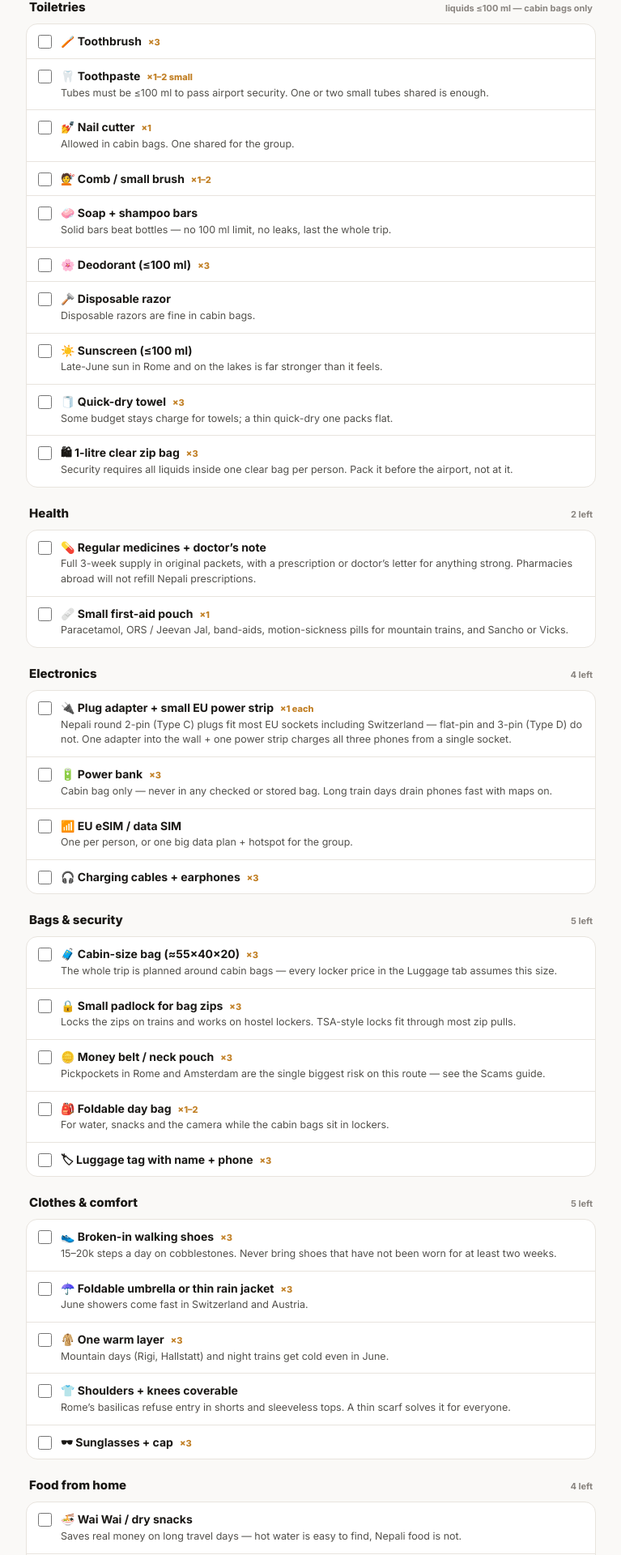
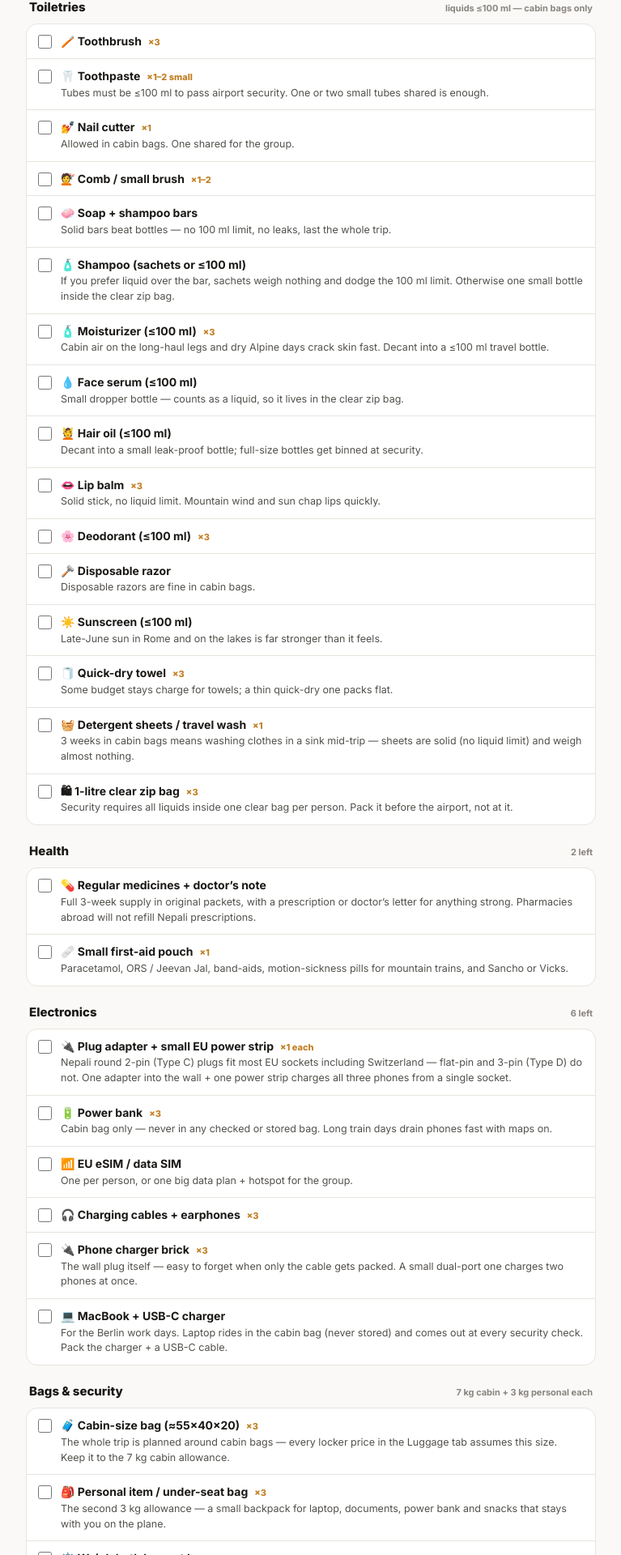
Before and after one commit to SaugatEd/travel-route, a React (Vite) app: page /todo in a window 1280 px wide. Shown: the part 873-2793 px from the top of the page at 81% size, without its empty margins (256-1023 px from the left). Built offline with nearby package versions, Linux system fonts and the light colour scheme.

Commit message:
fix(changes):

```diff
--- a/src/components/layout/NavTabs.tsx
+++ b/src/components/layout/NavTabs.tsx
@@ -15,7 +15,6 @@ const TABS: TabDef[] = [
   { to: '/calendar',   label: 'Calendar',  icon: '🗓' },
   { to: '/book',       label: 'Book',      icon: '🔖' },
   { to: '/itinerary',  label: 'Itinerary', icon: '📋' },
-  { to: '/day-guide',  label: 'Day Guide', icon: '📖' },
   { to: '/todo',       label: 'To-do',     icon: '✅' },
   { to: '/luggage',    label: 'Luggage',   icon: '🧳' },
   { to: '/trains',     label: 'Trains',    icon: '🚄' },
@@ -23,10 +22,11 @@ const TABS: TabDef[] = [
   { to: '/seats',      label: 'Seat & Pass', icon: '💺' },
   { to: '/map',        label: 'Map',       icon: '📍' },
   { to: '/documents',  label: 'Docs',      icon: '📄' },
+  { to: '/day-guide',  label: 'Day Guide', icon: '📖' },
 ];
 
-// Phone bottom bar: 4 highest-frequency tabs + a More sheet for the rest.
-const PRIMARY_PATHS = ['/', '/calendar', '/itinerary', '/map'];
+// Phone bottom bar: highest-frequency tabs + a More sheet for the rest.
+const PRIMARY_PATHS = ['/', '/calendar', '/itinerary'];
 const PRIMARY_TABS = TABS.filter((t) => PRIMARY_PATHS.includes(t.to));
 const SECONDARY_TABS = TABS.filter((t) => !PRIMARY_PATHS.includes(t.to));
 
--- a/src/components/layout/shell.css
+++ b/src/components/layout/shell.css
@@ -265,7 +265,7 @@
   .app-footer { padding-bottom: calc(22px + 56px + env(safe-area-inset-bottom)); }
   .app-bottomnav {
     display: grid;
-    grid-template-columns: repeat(5, 1fr);
+    grid-template-columns: repeat(4, 1fr);
     position: fixed;
     bottom: 0;
     left: 0;
--- a/src/data/packingData.ts
+++ b/src/data/packingData.ts
@@ -92,6 +92,33 @@ export const PACKING: PackGroup[] = [
         head: '🧼 Soap + shampoo bars',
         detail: 'Solid bars beat bottles — no 100 ml limit, no leaks, last the whole trip.',
       },
+      {
+        id: 'shampoo',
+        head: '🧴 Shampoo (sachets or ≤100 ml)',
+        detail: 'If you prefer liquid over the bar, sachets weigh nothing and dodge the 100 ml limit. Otherwise one small bottle inside the clear zip bag.',
+      },
+      {
+        id: 'moisturizer',
+        head: '🧴 Moisturizer (≤100 ml)',
+        qty: '×3',
+        detail: 'Cabin air on the long-haul legs and dry Alpine days crack skin fast. Decant into a ≤100 ml travel bottle.',
+      },
+      {
+        id: 'face-serum',
+        head: '💧 Face serum (≤100 ml)',
+        detail: 'Small dropper bottle — counts as a liquid, so it lives in the clear zip bag.',
+      },
+      {
+        id: 'hair-oil',
+        head: '💆 Hair oil (≤100 ml)',
+        detail: 'Decant into a small leak-proof bottle; full-size bottles get binned at security.',
+      },
+      {
+        id: 'lipbalm',
+        head: '👄 Lip balm',
+        qty: '×3',
+        detail: 'Solid stick, no liquid limit. Mountain wind and sun chap lips quickly.',
+      },
       { id: 'deo', head: '🌸 Deodorant (≤100 ml)', qty: '×3' },
       { id: 'razor', head: '🪒 Disposable razor', detail: 'Disposable razors are fine in cabin bags.' },
       {
@@ -104,6 +131,12 @@ export const PACKING: PackGroup[] = [
         head: '🧻 Quick-dry towel',
         qty: '×3',
         detail: 'Some budget stays charge for towels; a thin quick-dry one packs flat.',
+      },
+      {
+        id: 'laundry',
+        head: '🧺 Detergent sheets / travel wash',
+        qty: '×1',
+        detail: '3 weeks in cabin bags means washing clothes in a sink mid-trip — sheets are solid (no liquid limit) and weigh almost nothing.',
       },
       {
         id: 'ziplock',
@@ -150,17 +183,41 @@ export const PACKING: PackGroup[] = [
       },
       { id: 'sim', head: '📶 EU eSIM / data SIM', detail: 'One per person, or one big data plan + hotspot for the group.' },
       { id: 'cables', head: '🎧 Charging cables + earphones', qty: '×3' },
+      {
+        id: 'phone-charger',
+        head: '🔌 Phone charger brick',
+        qty: '×3',
+        detail: 'The wall plug itself — easy to forget when only the cable gets packed. A small dual-port one charges two phones at once.',
+      },
+      {
+        id: 'macbook',
+        head: '💻 MacBook + USB-C charger',
+        detail: 'For the Berlin work days. Laptop rides in the cabin bag (never stored) and comes out at every security check. Pack the charger + a USB-C cable.',
+      },
     ],
   },
   {
     id: 'bags',
     title: 'Bags & security',
+    hint: '7 kg cabin + 3 kg personal each',
     items: [
       {
         id: 'cabinbag',
         head: '🧳 Cabin-size bag (≈55×40×20)',
         qty: '×3',
-        detail: 'The whole trip is planned around cabin bags — every locker price in the Luggage tab assumes this size.',
+        detail: 'The whole trip is planned around cabin bags — every locker price in the Luggage tab assumes this size. Keep it to the 7 kg cabin allowance.',
+      },
+      {
+        id: 'personalbag',
+        head: '🎒 Personal item / under-seat bag',
+        qty: '×3',
+        detail: 'The second 3 kg allowance — a small backpack for laptop, documents, power bank and snacks that stays with you on the plane.',
+      },
+      {
+        id: 'weigh',
+        head: '⚖️ Weigh both bags at home',
+        qty: '×3',
+        detail: 'Target 7 kg cabin + 3 kg personal per person and weigh on a luggage scale before leaving — gate weigh-ins and overweight fees are the easiest money to lose.',
       },
       {
         id: 'locks',
@@ -206,6 +263,18 @@ export const PACKING: PackGroup[] = [
         detail: 'Rome’s basilicas refuse entry in shorts and sleeveless tops. A thin scarf solves it for everyone.',
       },
       { id: 'sun', head: '🕶 Sunglasses + cap', qty: '×3' },
+      {
+        id: 'clothes-basics',
+        head: '👕 Tops, innerwear & socks',
+        qty: '~5–6 each',
+        detail: 'Pack for ~6 days and plan one sink-wash mid-trip — chasing a full 21-day wardrobe blows the 7 kg limit. Quick-dry fabrics wash and dry overnight.',
+      },
+      {
+        id: 'sleep-kit',
+        head: '😴 Eye mask + earplugs',
+        qty: '×3',
+        detail: 'The Berlin → Amsterdam night FlixBus and early-morning trains are far easier to sleep through with these.',
+      },
     ],
   },
   {
@@ -229,6 +298,11 @@ export const PACKING: PackGroup[] = [
         detail: 'Pickle in oil falls under the 100 ml rule in cabin bags — tiny jar or skip it.',
       },
       { id: 'tea', head: '🍵 Black tea bags', detail: 'Hotel-room tea costs nothing; café tea costs €4.' },
+      {
+        id: 'spices',
+        head: '🫙 Salt, ground masala & besar',
+        detail: 'Dried plant spices for personal use are fine through EU customs (the ban is only on meat and dairy). Keep them in small sealed, labelled bags or pots — loose powder gets pulled aside at security.',
+      },
     ],
   },
 ];
--- a/src/routes/todo.tsx
+++ b/src/routes/todo.tsx
@@ -23,8 +23,8 @@ function TodoPage() {
         <div style={kickerStyle}>Get ready — 3 travellers</div>
         <h1 style={titleStyle}>✅ Packing to-do</h1>
         <p style={introStyle}>
-          Everything to have ready before the flight on 16 Jun. Cabin bags only — all liquids ≤100 ml.
-          ×3 means one per person.
+          Everything to have ready before the flight on 16 Jun. Cabin only — 7 kg bag + 3 kg personal
+          item each, all liquids ≤100 ml. ×3 means one per person.
         </p>
         <div style={progressRowStyle}>
           <div style={progressTrackStyle} role="progressbar" aria-valuenow={doneCount} aria-valuemax={PACKING_TOTAL}>
```
